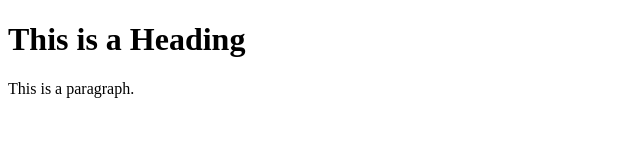
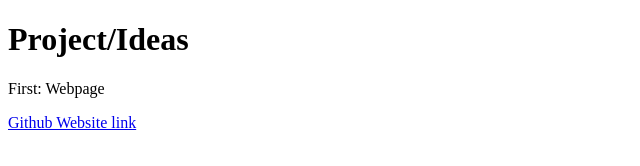
Before and after one commit to P3dro11/CSEWebsite, a plain HTML site: page Index.html in a window 1280 px wide. Shown: the whole page, without its empty margins (0-640 px from the left). Drawn offline with Linux system fonts and the light colour scheme.

Commit message:
My first commit

```diff
--- a/Index.html
+++ b/Index.html
@@ -1,12 +1,13 @@
 <!DOCTYPE html>
 <html>
 <head>
-<title>Water on the Go</title>
+<title>Pedro</title>
 </head>
 <body>
 
-<h1>This is a Heading</h1>
-<p>This is a paragraph.</p>
+<h1>Project/Ideas</h1>
+<p>First: Webpage</p>
+<a href="https://github.com/P3dro11/CSEWebsite">Github Website link</a>
 
 </body>
 </html>
```
